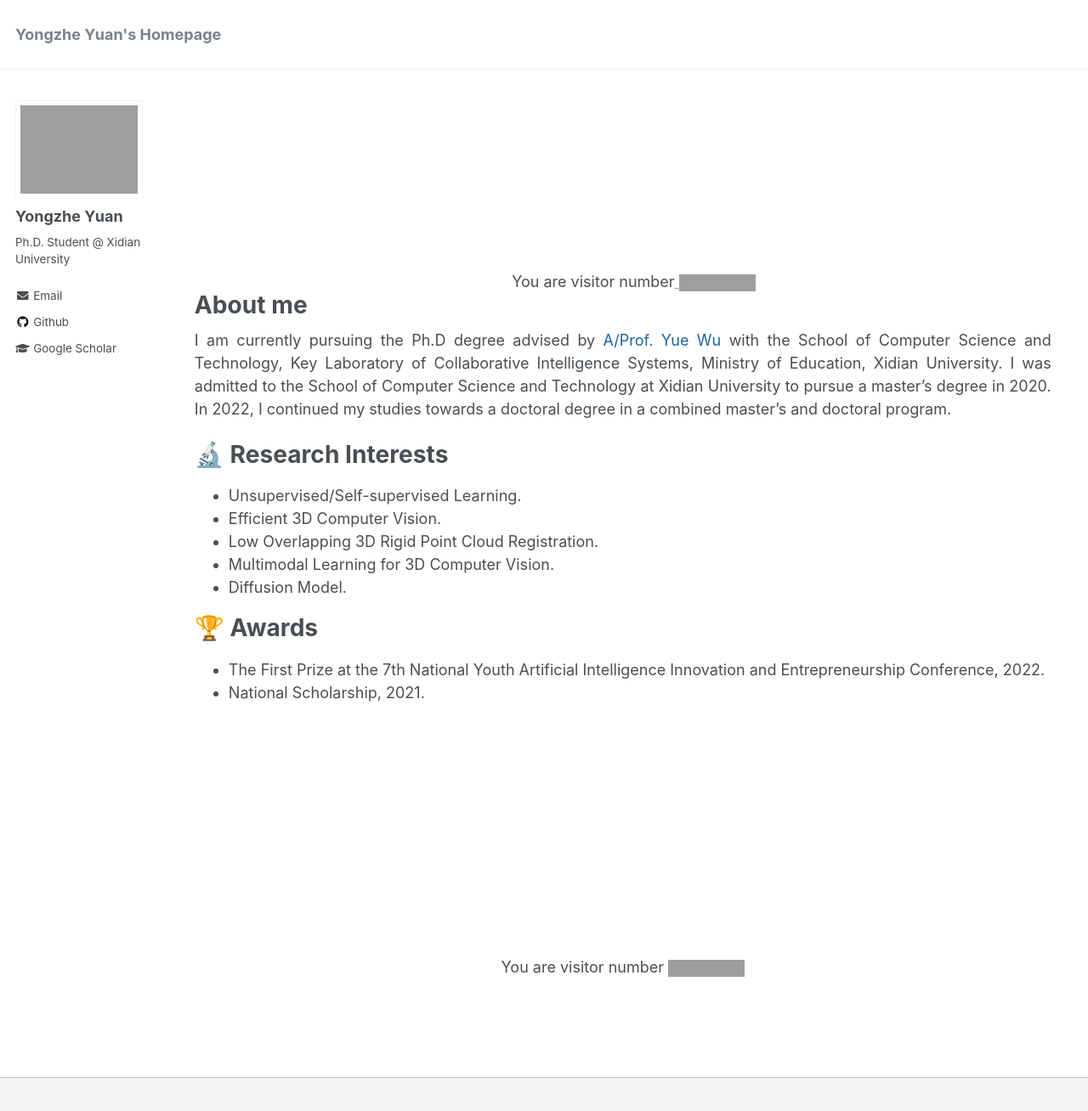
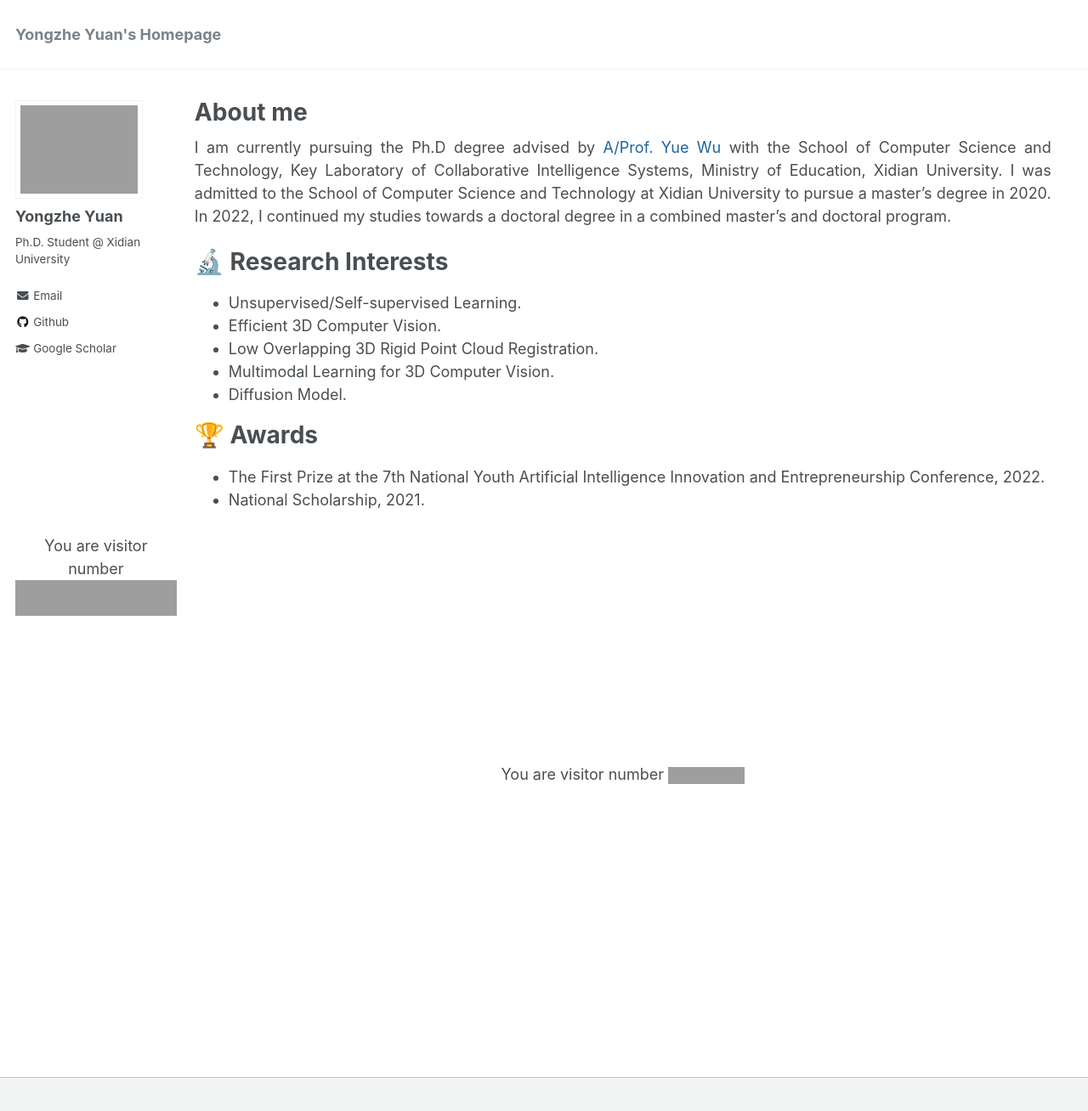
Before and after one commit to YYZMARS/YYZMARS.github.io, a Jekyll site: the page built from _pages/home.md, in a window 1280 px wide and 1341 px high. Shown: the top 1308 px of the window at 85% size. Built offline with Jekyll 4.4.1, drawn with Linux system fonts in a browser that asks for light colours; a script that is not in the unit is left out; grey boxes are pictures that could not be loaded.

Commit message:
Update sidebar.html

```diff
--- a/_includes/sidebar.html
+++ b/_includes/sidebar.html
@@ -21,6 +21,7 @@
       {% include nav_list nav=page.sidebar.nav %}
     {% endif %}
   {% endif %}
+    {% include earth.html %}
   </div>
-  {% include earth.html %}
+
 {% endif %}
```
